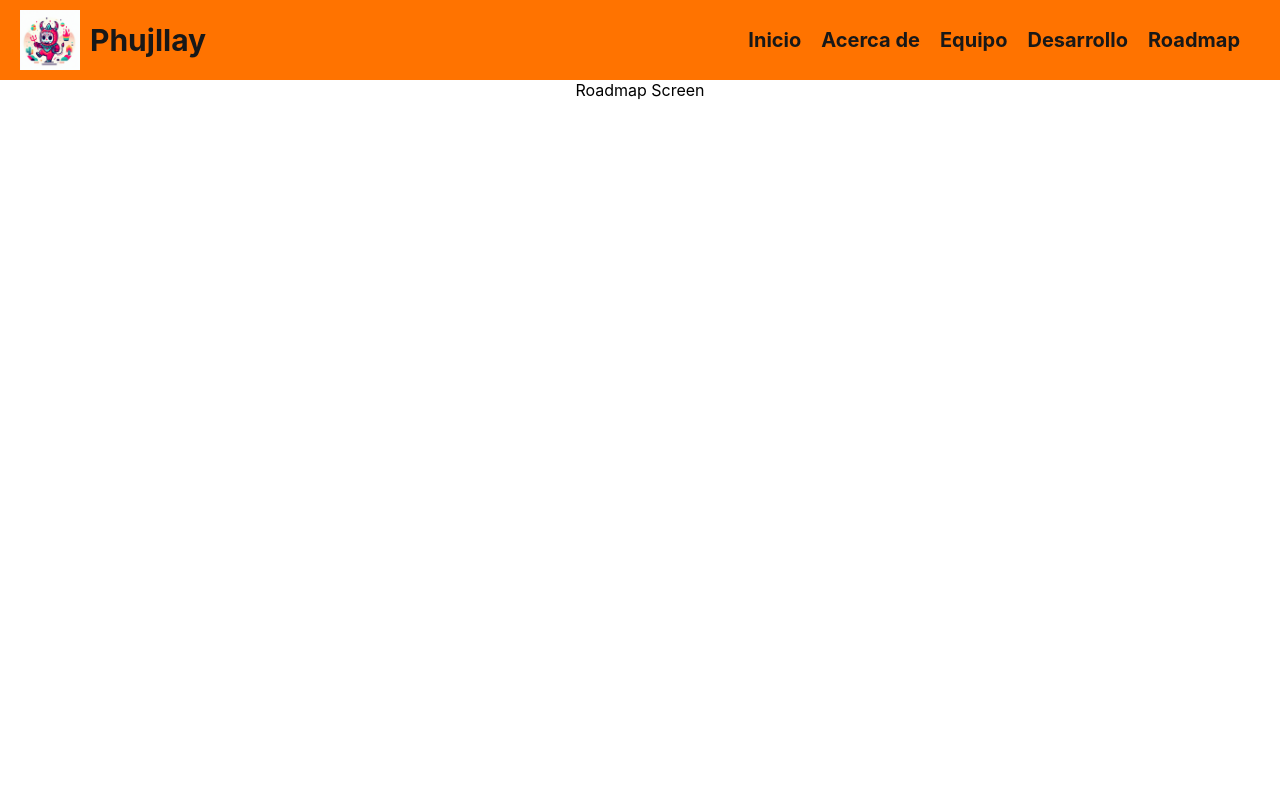
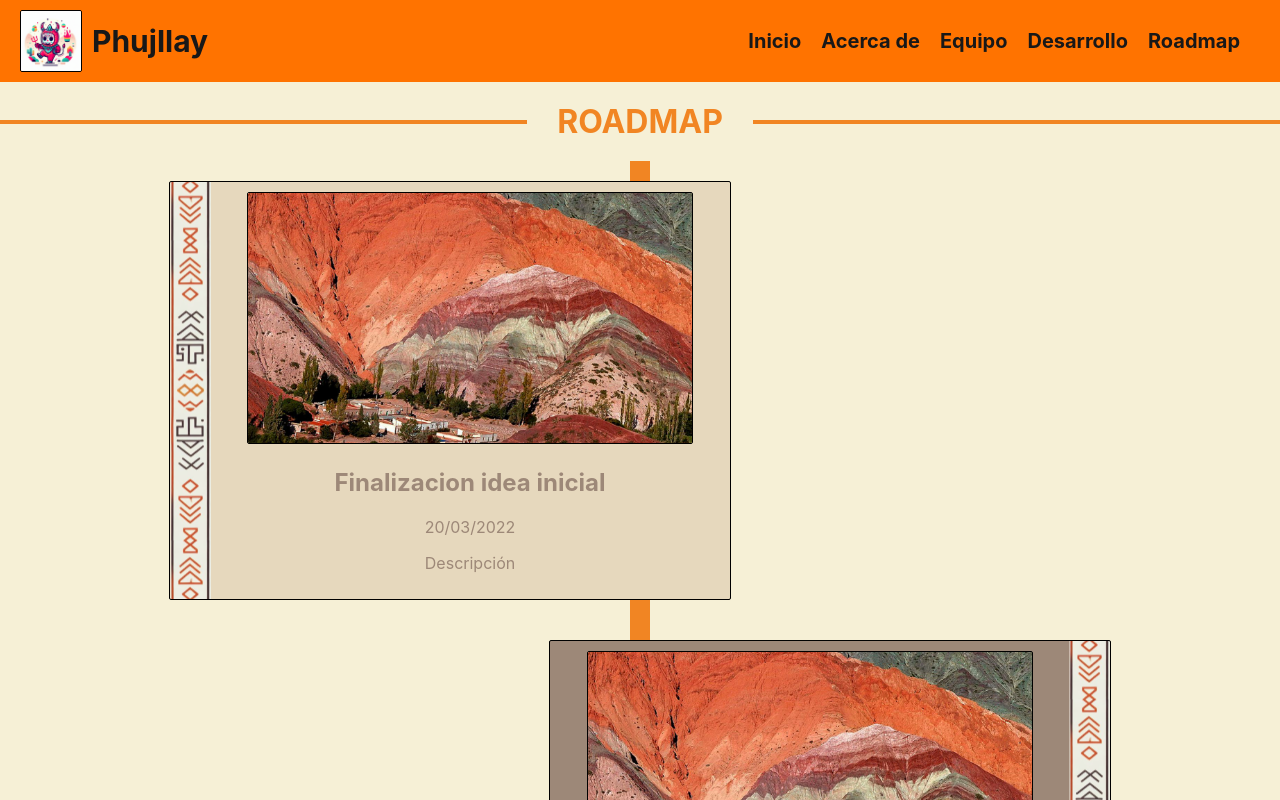
Before and after one commit to mamanidario19/Phujllay-Website, a React (Create React App) app: page /Roadmap in a window 1280 px wide. Shown: the top 800 px of the page. Built offline with nearby package versions, Linux system fonts and the light colour scheme.

Commit message:
Desarrollo de la seccion Roadmap terminada

```diff
--- /dev/null
+++ b/src/components/Card/Card.jsx
@@ -0,0 +1,10 @@
+export const Card = ({ image, title, date, description }) => {
+    return (
+        <div className="card">
+            <img src={image} alt={title} />
+            <h2>{title}</h2>
+            <p>{date}</p>
+            <p>{description}</p>
+        </div>
+    );
+};
--- a/src/routes/Roadmap/Roadmap.css
+++ b/src/routes/Roadmap/Roadmap.css
@@ -0,0 +1,106 @@
+.contenedor {
+    background-color: #F6F0D6;
+    color: #F18523;
+    z-index: -1;
+}
+
+/**
+    TITULO
+    ---------------------------------
+*/
+.title-box {
+    display: flex;
+    align-items: center;
+}
+
+hr {
+    flex: 1;
+    border: 2px solid #F18523;
+}
+
+.line_left {
+    margin: 0 30px 0 0;
+}
+
+.line_right {
+    margin: 0 0 0 30px;
+}
+
+.title {
+    position: relative;
+    display: flex;
+    justify-content: center;
+    align-items: center;
+    margin: 0;
+    padding: 20px 0;
+}
+
+/**
+    ---------------------------------
+*/
+
+/**
+    SECCION ROADMAP
+    ---------------------------------
+*/
+.roadmap {
+    display: flex;
+    flex-direction: column;
+    align-items: center;
+}
+
+.vertical-line {
+    width: 20px;
+    height: 3500px;
+    background-color: #F18523;
+    position: absolute;
+    z-index: 0;
+}
+
+/**
+    ---------------------------------
+*/
+
+/**
+    TARJETAS
+    ---------------------------------
+*/
+.card {
+    border: 1px solid #000;
+    border-radius: 2px;
+    padding: 10px;
+    margin: 20px;
+    text-align: center;
+    width: 500px;
+    z-index: 1;
+}
+
+img {
+    max-width: 500px;
+    height: 250px;
+    border: 1px solid black;
+    border-radius: 2px;
+}
+
+.card:nth-child(even) {
+    background-color: #E6D8BD;
+    margin-right: 400px;
+    background-image: url("../../assets/Roadmap/borde_card.png");
+    background-repeat: repeat-y;
+    background-position: left;
+    padding-left: 50px;
+    color: #9D8878;
+}
+
+.card:nth-child(odd) {
+    background-color: #9D8878;
+    margin-left: 400px;
+    background-image: url("../../assets/Roadmap/borde_card.png");
+    background-repeat: repeat-y;
+    background-position: right;
+    padding-right: 50px;
+    color: white;
+}
+/**
+    ---------------------------------
+*/
--- a/src/routes/Roadmap/Roadmap.jsx
+++ b/src/routes/Roadmap/Roadmap.jsx
@@ -1,9 +1,32 @@
+import { Card } from '../../components/Card/Card';
+import { cards } from '../../utils/cards';
 import './Roadmap.css';
 import React from 'react';
 
 const Roadmap = () => {
   return (
-    <div>Roadmap Screen</div>
+    <>
+      <div className='contenedor'>
+        <div className="title-box">
+          <hr className="line_left" />
+          <h1 className="title">ROADMAP</h1>
+          <hr className="line_right" />
+        </div>
+
+        <div className='roadmap'>
+          <div className="vertical-line"></div>
+
+          {cards.map((card) => (
+            <Card key={card.id}
+              image={card.image}
+              title={card.title}
+              date={card.date}
+              description={card.description} />
+          ))}
+        </div>
+      </div>
+    </>
   )
 }
+
 export default Roadmap;
--- /dev/null
+++ b/src/utils/cards.js
@@ -0,0 +1,60 @@
+import default_image from '../assets/Roadmap/image_default.jpg';
+
+export const cards = [
+  {
+    id: 1,
+    image: default_image,
+    title: "Finalizacion idea inicial",
+    date: "20/03/2022",
+    description: "Descripción"
+  },
+  {
+    id: 2,
+    image: default_image,
+    title: "Aprobación del ARN",
+    date: "02/08/2022",
+    description: "Descripción"
+  },
+  {
+    id: 3,
+    image: default_image,
+    title: "Inicio del desarrollo del VJ",
+    date: "14/09/2022",
+    description: "Descripción"
+  },
+  {
+    id: 4,
+    image: default_image,
+    title: "Viaje al EVA",
+    date: "20/09/2022",
+    description: "Descripción"
+  },
+  {
+    id: 5,
+    image: default_image,
+    title: "Entrega de equipamientos",
+    date: "25/10/2022",
+    description: "Descripción"
+  },
+  {
+    id: 6,
+    image: default_image,
+    title: "Fotos profesionales",
+    date: "26/10/2022",
+    description: "Descripción"
+  },
+  {
+    id: 7,
+    image: default_image,
+    title: "Charla estudiantes-egresados",
+    date: "27/10/2022",
+    description: "Descripción"
+  },
+  {
+    id: 8,
+    image: default_image,
+    title: "Titulo",
+    date: "Fecha",
+    description: "Descripción"
+  }
+]
```
Also changed, not shown: src/assets/Roadmap/borde_card.png (added), src/assets/Roadmap/image_default.jpg (added), src/components/Card/Card.css (added).
